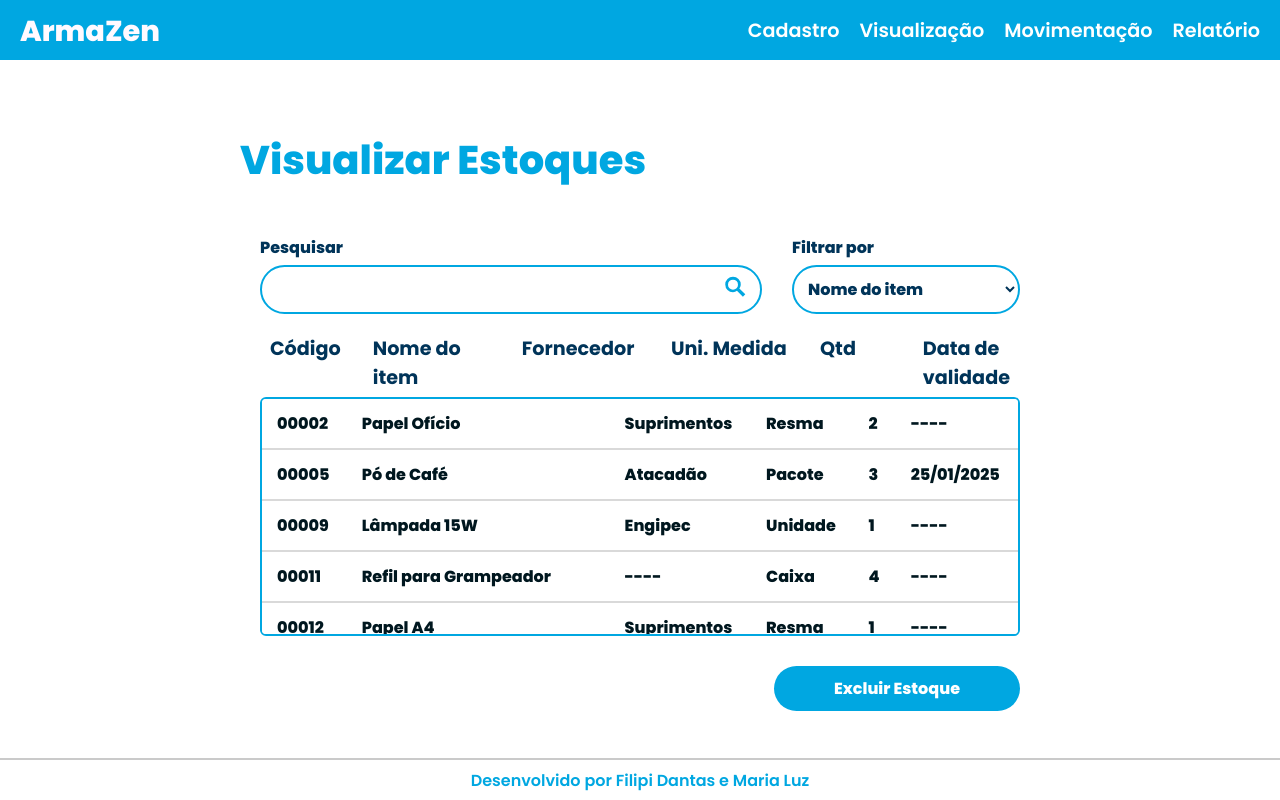
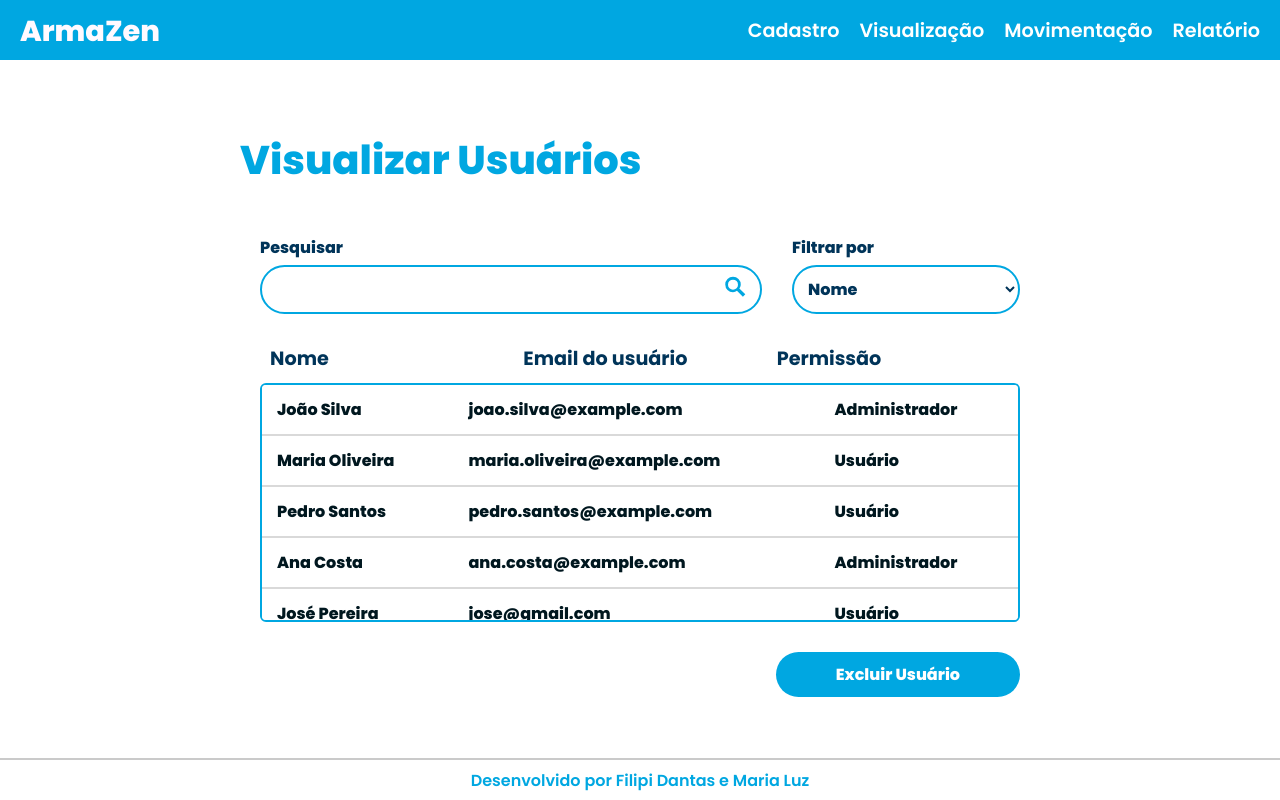
Before and after one commit to Filipi0/armaZen, a Next.js app: page /vizualizar-usuario in a window 1280 px wide. Built offline with nearby package versions, Linux system fonts and the light colour scheme.

Commit message:
Problema de rota resolvido, mudança no _app.jsx

```diff
--- a/src/pages/_app.jsx
+++ b/src/pages/_app.jsx
@@ -1,12 +1,16 @@
 import "@/styles/globals.css";
 import Login from "./login.jsx";
 import Menu from './index.jsx';
-import CadastroItens from './cadastroItens.jsx';
+import CadastroItens from './cadastro-itens.jsx';
 import CadastroUsuarios from './cadastro-usuarios.jsx';
 import VisualizarUsuarios from "./vizualizar-usuario.jsx";
 import VisualizarEstoques from "./vizualizar-estoques.jsx";
 
 
 export default function App({ Component, pageProps }) {
-    return <VisualizarEstoques />;
+    return (
+        <>
+         <Component {...pageProps} />
+        </>
+    )
 }
--- a/src/pages/index.jsx
+++ b/src/pages/index.jsx
@@ -22,11 +22,10 @@ export default function Menu() {
       <div className={styles.leftSide}>
         <h1 className={styles.title}>ArmaZen</h1>
         <div className={styles.buttonContainer}>
-                  <Link className={styles.Link} href={'./cadastroItens'}>
-                  <button className={styles.button}>Cadastrar Itens</button>
+          <Link className={styles.Link} href="cadastro-itens">
+            <span className={styles.button}>Cadastrar Itens</span>
           </Link>
-                    <button className={styles.button}>Movimentar Itens</button>
-                    <button className={styles.button}>Relatório</button>
+          <button className={styles.button}>Movimentar Itens</button>                    <button className={styles.button}>Relatório</button>
           <button className={styles.button}>Visualizar Estoques</button>
           <button className={styles.button}>Cadastrar Usuários</button>
           <button className={styles.button}>Visualizar Usuários</button>
--- a/src/pages/vizualizar-estoques.jsx
+++ b/src/pages/vizualizar-estoques.jsx
@@ -6,32 +6,47 @@ import Footer from './components/footer.jsx';
 import styles from '../styles/vizualizar-estoques.module.css';
 
 function VisualizarEstoques() {
-  const [searchTerm, setSearchTerm] = useState('');  // Estado para armazenar o termo de pesquisa
+  const [searchTerm, setSearchTerm] = useState('');
   const [filter, setFilter] = useState('nome');
-
-  // Dados fictícios de estoques
-  const estoques = [
+  const [estoques, setEstoques] = useState([
     { codigo: '00002', nomeItem: 'Papel Ofício', fornecedor: 'Suprimentos', unidade: 'Resma', quantidade: 2, validade: '----' },
     { codigo: '00005', nomeItem: 'Pó de Café', fornecedor: 'Atacadão', unidade: 'Pacote', quantidade: 3, validade: '25/01/2025' },
     { codigo: '00009', nomeItem: 'Lâmpada 15W', fornecedor: 'Engipec', unidade: 'Unidade', quantidade: 1, validade: '----' },
     { codigo: '00011', nomeItem: 'Refil para Grampeador', fornecedor: '----', unidade: 'Caixa', quantidade: 4, validade: '----' },
-    { codigo: '00012', nomeItem: 'Papel A4', fornecedor: 'Suprimentos', unidade: 'Resma', quantidade: 1, validade: '----' },
-    { codigo: '00013', nomeItem: 'Papel A3', fornecedor: 'Suprimentos', unidade: 'Resma', quantidade: 0, validade: '----' },
-    { codigo: '00014', nomeItem: 'Papel A5', fornecedor: 'Suprimentos', unidade: 'Resma', quantidade: 0, validade: '----' },
+    { codigo: '00012', nomeItem: 'Papel A4', fornecedor: '----', unidade: 'Resma', quantidade: 1, validade: '----' },
     { codigo: '00015', nomeItem: 'Copos Descartáveis 100 uni', fornecedor: '----', unidade: 'Pacote', quantidade: 0, validade: '----' }
-  ];
+  ]);
 
-  // Função para lidar com a mudança no campo de pesquisa
+  const [selectedItem, setSelectedItem] = useState(null); // Armazena o item selecionado
+
   const handleSearchChange = (e) => {
     setSearchTerm(e.target.value);
   };
 
-  // Função para lidar com a mudança no campo de filtro
   const handleFilterChange = (e) => {
     setFilter(e.target.value);
   };
 
-  // Função para filtrar os estoques com base no termo de pesquisa e no filtro selecionado
+  // Função para selecionar um item da tabela
+  const handleSelectItem = (item) => {
+    setSelectedItem(item);
+  };
+
+  // Função para excluir o item selecionado
+  const handleDelete = () => {
+    if (selectedItem) {
+      const confirmDelete = window.confirm(`Tem certeza que deseja excluir o item ${selectedItem.nomeItem}?`);
+      if (confirmDelete) {
+        const novosEstoques = estoques.filter((estoque) => estoque.nomeItem !== selectedItem.nomeItem);
+        setEstoques(novosEstoques);
+        setSelectedItem(null); // Desmarca o item selecionado após a exclusão
+      }
+    } else {
+      alert("Selecione um item para excluir.");
+    }
+  };
+
+  // Função para filtrar os estoques
   const filteredEstoques = estoques.filter((estoque) => {
     if (filter === 'nome') {
       return estoque.nomeItem.toLowerCase().includes(searchTerm.toLowerCase());
@@ -64,11 +79,11 @@ function VisualizarEstoques() {
                   id="search"
                   name="search"
                   value={searchTerm}
-                  onChange={handleSearchChange}  // Atualiza o termo de pesquisa
+                  onChange={handleSearchChange}
                 />
                 <button type="button" className={styles.searchIcon} onClick={() => console.log('Pesquisando')}>
                   <svg xmlns="http://www.w3.org/2000/svg" height="24" viewBox="0 96 960 960" width="24" fill="#00a7e1">
-                    <path d="M796 1006 558 768q-33 28-74 42t-84 14q-130 0-220-90T90 514q0-130 90-220t220-90q130 0 220 90t90 220q0 44-14 84t-42 74l238 238-96 96ZM400 722q83 0 141.5-58.5T600 522q0-83-58.5-141.5T400 322q-83 0-141.5 58.5T200 522q0 83 58.5 141.5T400 722Z"/>
+                    <path d="M796 1006 558 768q-33 28-74 42t-84 14q-130 0-220-90T90 514q0-130 90-220t220-90q130 0 220 90t90 220q0 44-14 84t-42 74l238 238-96 96ZM400 722q83 0 141.5-58.5T600 522q0-83-58.5-141.5T400 322q-83 0-141.5 58.5T200 522q0 83 58.5 141.5T400 722Z" />
                   </svg>
                 </button>
               </div>
@@ -80,7 +95,7 @@ function VisualizarEstoques() {
                 name="filter"
                 className={styles.filterSelect}
                 value={filter}
-                onChange={handleFilterChange}  // vai atualizar o filtro selecionado
+                onChange={handleFilterChange}
               >
                 <option value="nome">Nome do item</option>
                 <option value="codigo">Código</option>
@@ -105,7 +120,11 @@ function VisualizarEstoques() {
             <table className={styles.userTable}>
               <tbody>
                 {filteredEstoques.map((estoque, index) => (
-                  <tr key={index}>
+                  <tr
+                    key={index}
+                    className={estoque === selectedItem ? styles.selectedRow : ''}
+                    onClick={() => handleSelectItem(estoque)}  // Marca o item selecionado
+                  >
                     <td>{estoque.codigo}</td>
                     <td>{estoque.nomeItem}</td>
                     <td>{estoque.fornecedor}</td>
@@ -119,7 +138,7 @@ function VisualizarEstoques() {
           </section>
 
           <div className={styles.actionSection}>
-            <button type="button" className={styles.btnExcluir}>
+            <button type="button" className={styles.btnExcluir} onClick={handleDelete}>
               Excluir Estoque
             </button>
           </div>
--- a/src/styles/vizualizar-estoques.module.css
+++ b/src/styles/vizualizar-estoques.module.css
@@ -141,6 +141,11 @@
     font-size: 1rem;
 }
 
+/* Estilo da linha selecionada */
+.selectedRow {
+    background-color: #691111; /* Cor de fundo para destacar a linha */
+  }
+
 /* Estilo para a barra de rolagem dentro da tabela */
 .tableSection::-webkit-scrollbar {
     width: 12px;
```
Also changed, not shown: src/pages/cadastro-itens.jsx (renamed from src/pages/cadastroItens.jsx). Lines whose indentation alone changed are shown as unchanged.
